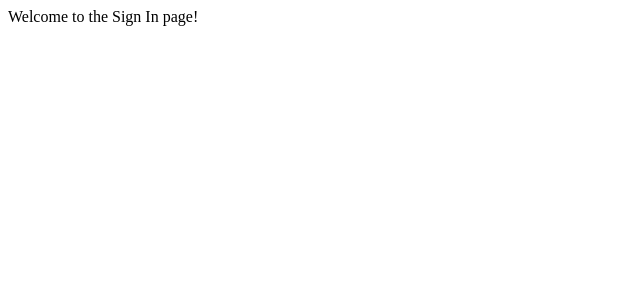
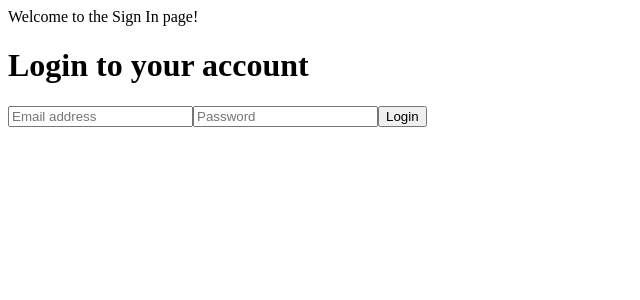
Before and after one commit to augustolfp/firebaseAuthTest_frontend, a React (Vite) app: page /sign-in in a window 1280 px wide. Shown: the top 300 px of the page, without its empty margins (0-640 px from the left). Built offline with nearby package versions, Linux system fonts and the light colour scheme; no server answers.

Commit message:
feat(sign-in form): add sign-in form with event handler

```diff
--- /dev/null
+++ b/src/components/SignInPage/SignInForm.tsx
@@ -0,0 +1,34 @@
+type Props = {
+    email: string;
+    setEmail: any;
+    password: string;
+    setPassword: any;
+    loading: boolean;
+    handleFormSubmit: any;
+};
+
+export default function SignInForm(props: Props) {
+    return (
+        <form onSubmit={props.handleFormSubmit}>
+            <input
+                id="email-address"
+                name="email"
+                type="email"
+                required
+                placeholder="Email address"
+                onChange={(e) => props.setEmail(e.target.value)}
+            />
+            <input
+                id="password"
+                name="password"
+                type="password"
+                required
+                placeholder="Password"
+                onChange={(e) => props.setPassword(e.target.value)}
+            />
+            <button type="submit" disabled={props.loading}>
+                Login
+            </button>
+        </form>
+    );
+}
--- a/src/components/SignInPage/index.tsx
+++ b/src/components/SignInPage/index.tsx
@@ -1,7 +1,32 @@
+import { useState } from "react";
+import SignInForm from "./SignInForm";
+
 export default function SignInPage() {
+    const [email, setEmail] = useState("");
+    const [password, setPassword] = useState("");
+    const [loading, setLoading] = useState(false);
+
+    async function handleFormSubmit(e: any) {
+        e.preventDefault();
+        const body = {
+            email: email,
+            password: password,
+        };
+        console.log(body);
+    }
+
     return (
         <>
             <div>Welcome to the Sign In page!</div>
+            <h1>Login to your account</h1>
+            <SignInForm
+                email={email}
+                setEmail={setEmail}
+                password={password}
+                setPassword={setPassword}
+                loading={loading}
+                handleFormSubmit={handleFormSubmit}
+            />
         </>
     );
 }
```
